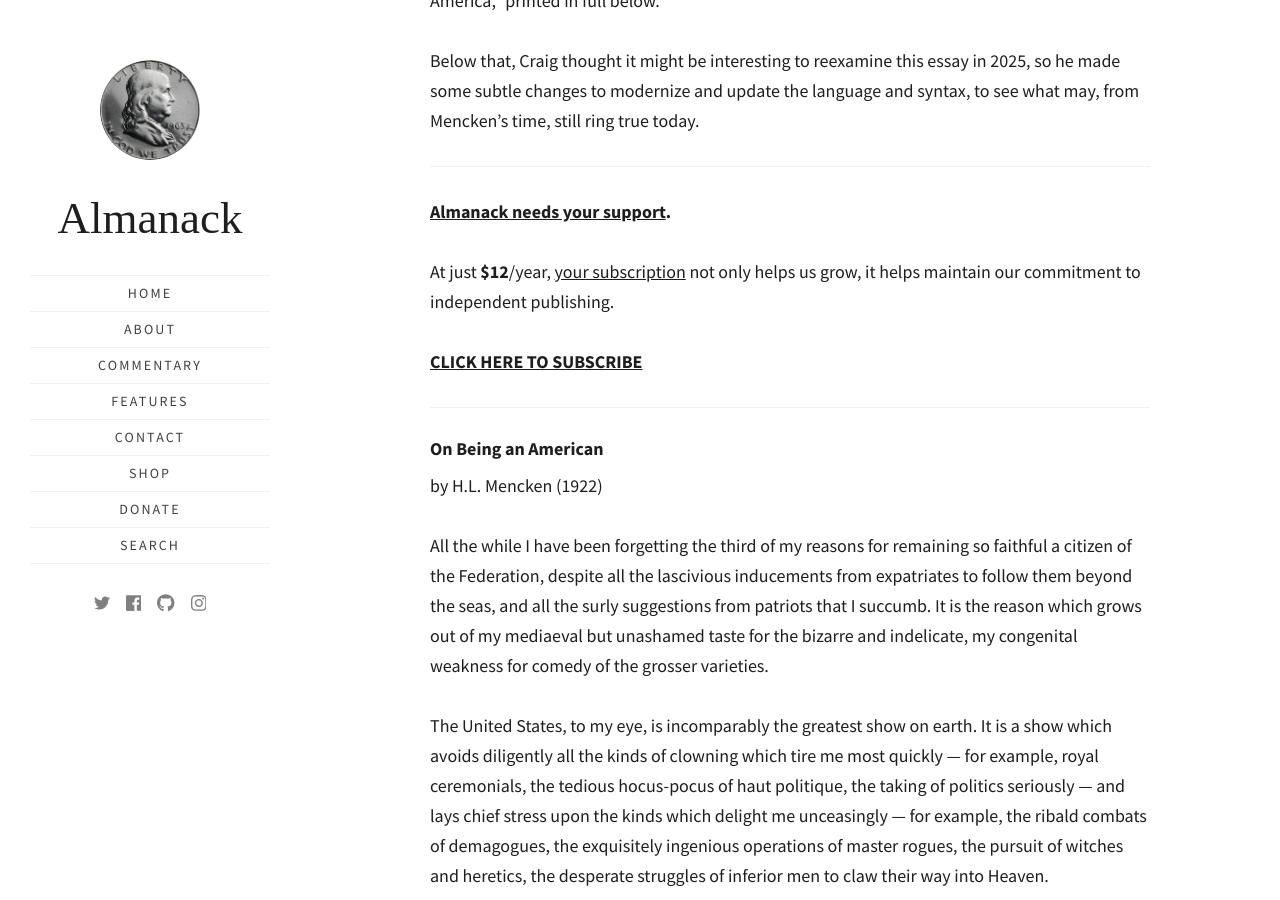
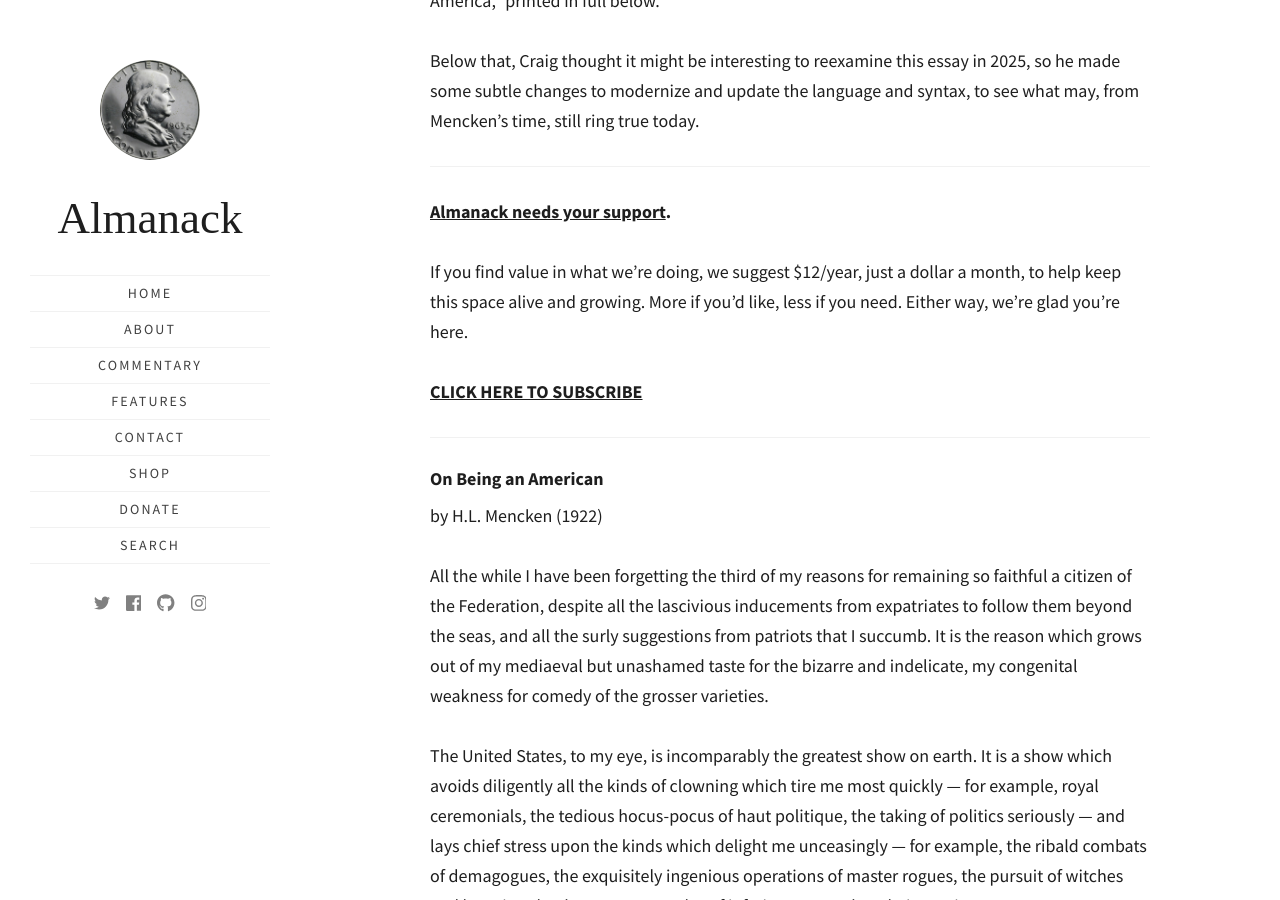
Before and after one commit to walkercraig/almanack, a Jekyll site: the page built from _posts/2025/2025-02-25-on-being-an-american-in-2025.md, in a window 1280 px wide and 900 px high, scrolled down 1806 px. Built offline with Jekyll 4.4.1, drawn with Linux system fonts in a browser that asks for light colours; some web fonts are replaced.

Commit message:
Update 2025-02-25-on-being-an-american-in-2025.md

```diff
--- a/_posts/2025/2025-02-25-on-being-an-american-in-2025.md
+++ b/_posts/2025/2025-02-25-on-being-an-american-in-2025.md
@@ -23,7 +23,7 @@ Below that, Craig thought it might be interesting to reexamine this essay in 202
 
 **[Almanack needs your support](https://www.almanack.blog/#/portal/signup).**
 
-At just **$12**/year, [your subscription](https://www.almanack.blog/#/portal/signup) not only helps us grow, it helps maintain our commitment to independent publishing.
+If you find value in what we’re doing, we suggest $12/year, just a dollar a month, to help keep this space alive and growing. More if you’d like, less if you need. Either way, we’re glad you’re here.
 
 **[CLICK HERE TO SUBSCRIBE](https://www.almanack.blog/#/portal/signup)**
 
```
